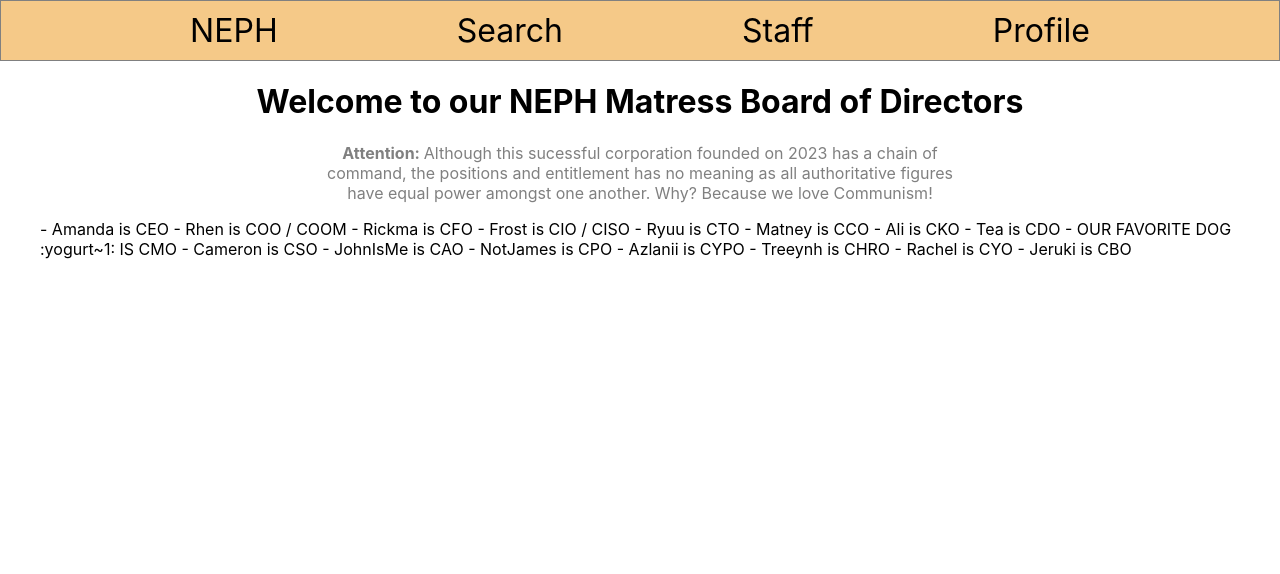
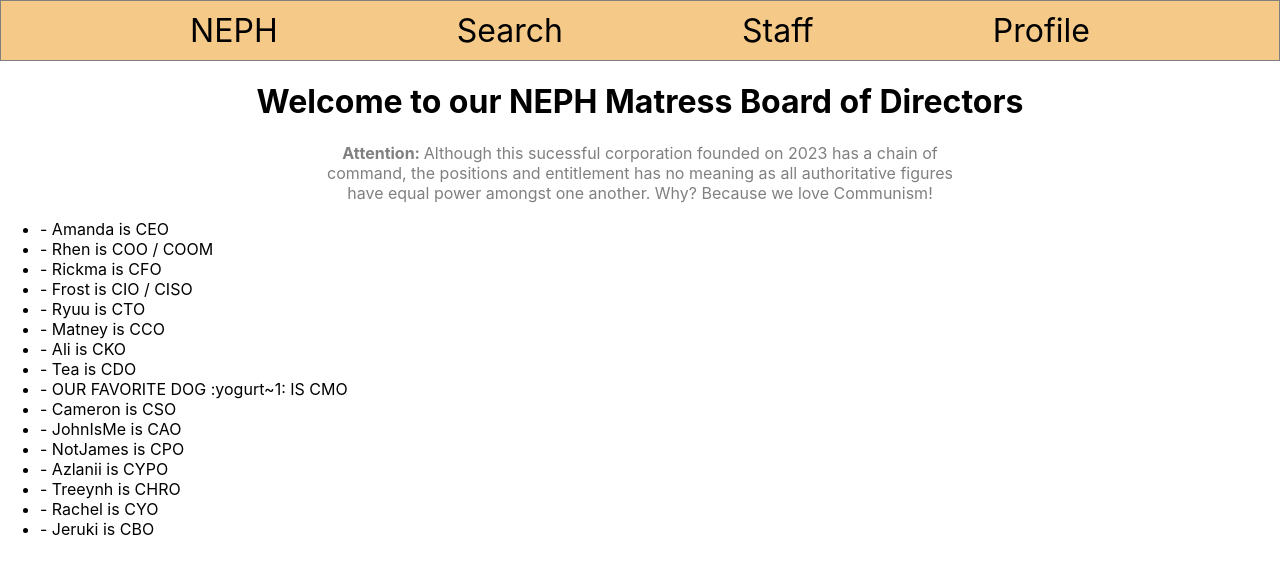
Before and after one commit to ericcnguyen04/neph-company, a React (Create React App) app: page /staff in a window 1280 px wide. Shown: the top 574 px of the page. Built offline with nearby package versions, Linux system fonts and the light colour scheme.

Commit message:
reformatted

```diff
--- a/src/Components/pages/Staff.jsx
+++ b/src/Components/pages/Staff.jsx
@@ -12,22 +12,22 @@ export default function Staff() {
             </p>
 
             <ul>
-            - Amanda is CEO
-            - Rhen is COO / COOM
-            - Rickma is CFO
-            - Frost is CIO / CISO
-            - Ryuu is CTO
-            - Matney is CCO
-            - Ali is CKO
-            - Tea is CDO
-            - OUR FAVORITE DOG :yogurt~1: IS CMO
-            - Cameron is CSO
-            - JohnIsMe is CAO
-            - NotJames is CPO
-            - Azlanii is CYPO
-            - Treeynh is CHRO
-            - Rachel is CYO
-            - Jeruki is CBO
+            <li>- Amanda is CEO</li>
+            <li>- Rhen is COO / COOM</li>
+            <li>- Rickma is CFO</li>
+            <li>- Frost is CIO / CISO</li>
+            <li>- Ryuu is CTO</li>
+            <li>- Matney is CCO</li>
+            <li>- Ali is CKO</li>
+            <li>- Tea is CDO</li>
+            <li>- OUR FAVORITE DOG :yogurt~1: IS CMO</li>
+            <li>- Cameron is CSO</li>
+            <li>- JohnIsMe is CAO</li>
+            <li>- NotJames is CPO</li>
+            <li>- Azlanii is CYPO</li>
+            <li>- Treeynh is CHRO</li>
+            <li>- Rachel is CYO</li>
+            <li>- Jeruki is CBO</li>
             </ul>
         </div>
     )
```
